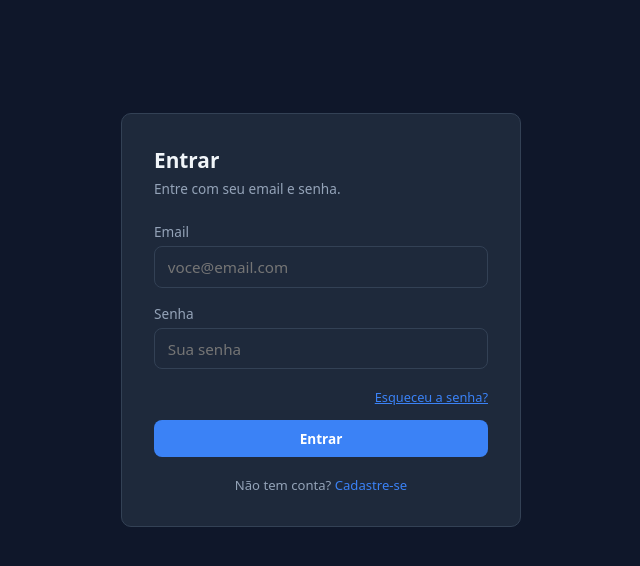
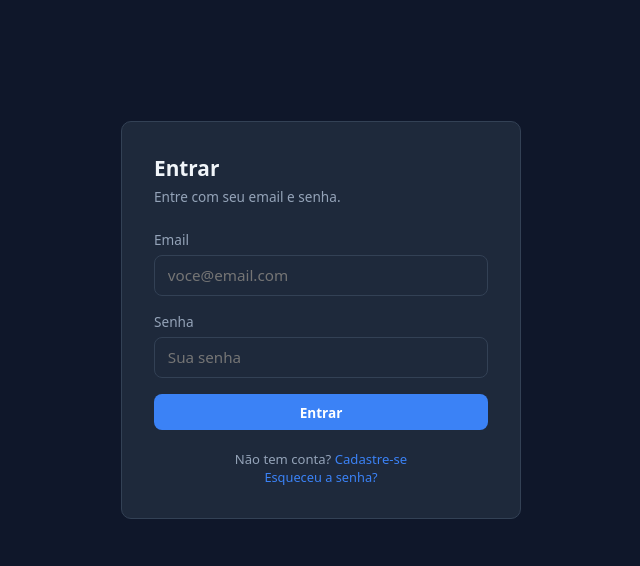
Before and after one commit to saskuati-dev/bolao-copa-2026, a Next.js app: page /login in a window 1280 px wide. Shown: the top 566 px of the page, without its empty margins (319-959 px from the left). Built offline with nearby package versions, Linux system fonts and the light colour scheme; no server answers.

Commit message:
fix: reset password position

```diff
--- a/app/login/page.tsx
+++ b/app/login/page.tsx
@@ -199,18 +199,6 @@ export default function LoginPage() {
             />
           </div>
 
-          {!isSignup && (
-            <div style={{ textAlign: 'right', marginBottom: '0.8rem' }}>
-              <Link
-                href="#"
-                style={{ fontSize: '0.8rem', color: 'var(--primary)' }}
-                onClick={(e) => { e.preventDefault(); setShowReset(true); setError(''); }}
-              >
-                Esqueceu a senha?
-              </Link>
-            </div>
-          )}
-
           <button
             type="submit"
             className="btn btn-primary"
@@ -239,6 +227,14 @@ export default function LoginPage() {
               <Link href="#" onClick={(e) => { e.preventDefault(); setIsSignup(true); setError(''); }}>
                 Cadastre-se
               </Link>
+              <br />
+              <Link
+                href="#"
+                style={{ fontSize: '0.8rem', color: 'var(--primary)' }}
+                onClick={(e) => { e.preventDefault(); setShowReset(true); setError(''); }}
+              >
+                Esqueceu a senha?
+              </Link>
             </>
           )}
         </p>
```
Also changed, not shown: public/sw.js.
